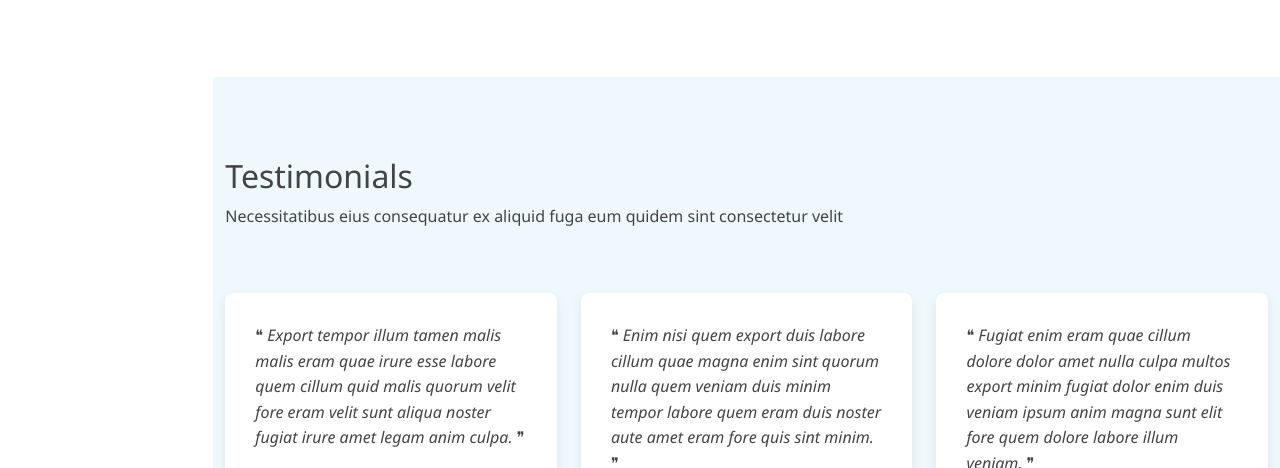
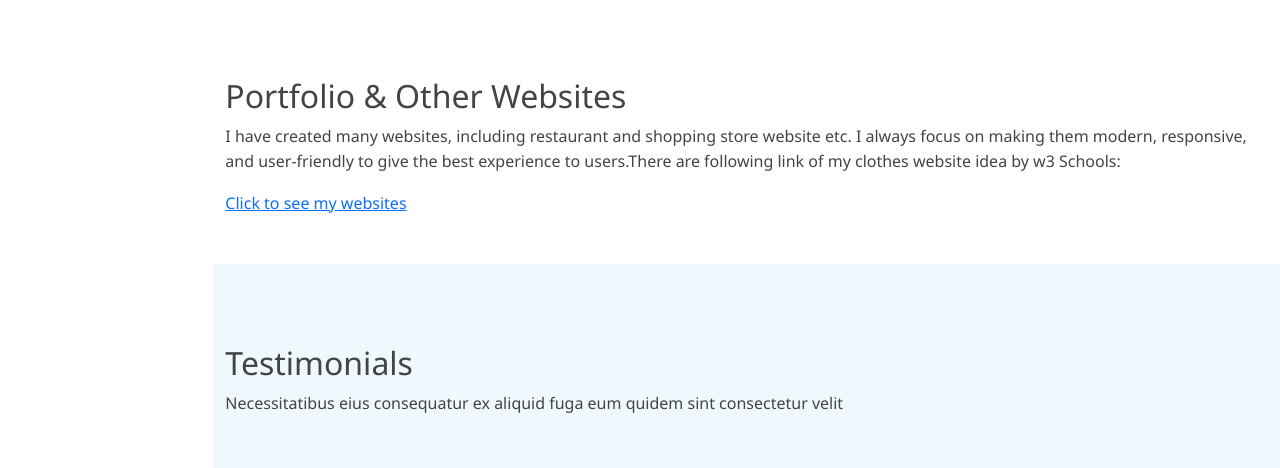
Before and after one commit to AHME532/Ahmed-developer, a plain HTML site: page index.html in a window 1280 px wide. Shown: the part 4794-5262 px from the top of the page. Drawn offline with nearby package versions, Linux system fonts and the light colour scheme; grey boxes are pictures that could not be loaded.

Commit message:
Update index.html

```diff
--- a/index.html
+++ b/index.html
@@ -320,7 +320,17 @@
                     </div>
                 </div>
             </section>
-
+             <section id="Portfolio" class="Portfolio-section">
+                <div class="container">
+                    <div class="row mb-5">
+                        <div class="col-12">
+                            <h2 class="section-title">Portfolio & Other Websites</h2>
+                            <p>I have created many websites, including restaurant and shopping store website etc. I always focus on making them modern, responsive, and user-friendly to give the best experience to users.There are following link of my clothes website idea by w3 Schools:</p>
+                            <a href="#" id="openweb">Click to see my websites</a>
+                        </div>
+                    </div>
+                </div>
+            </section>
             <!-- Testimonials Section -->
             <section class="testimonials-section">
                 <div class="container">
@@ -413,7 +423,7 @@
                                     </div>
                                     <input type="text" class="form-control" placeholder="Subject">
                                     <textarea class="form-control" placeholder="Message" rows="5"></textarea>
-                                    <button type="submit" class="btn btn-primary mt-3">Send Message</button>
+                                    <button type="submit" class="btn btn-primary mt-3" onclick="showalert()">Send Message</button>
                                 </form>
                             </div>
                         </div>
```
